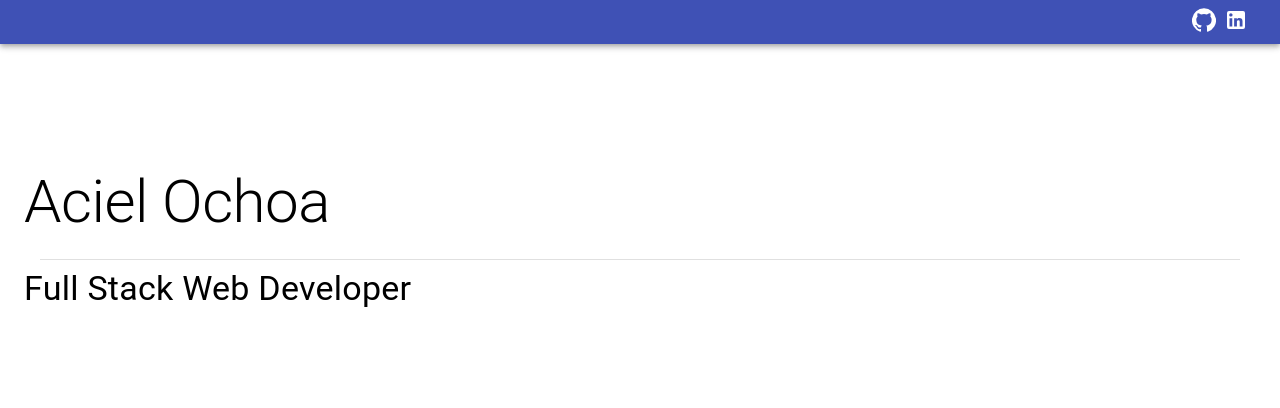
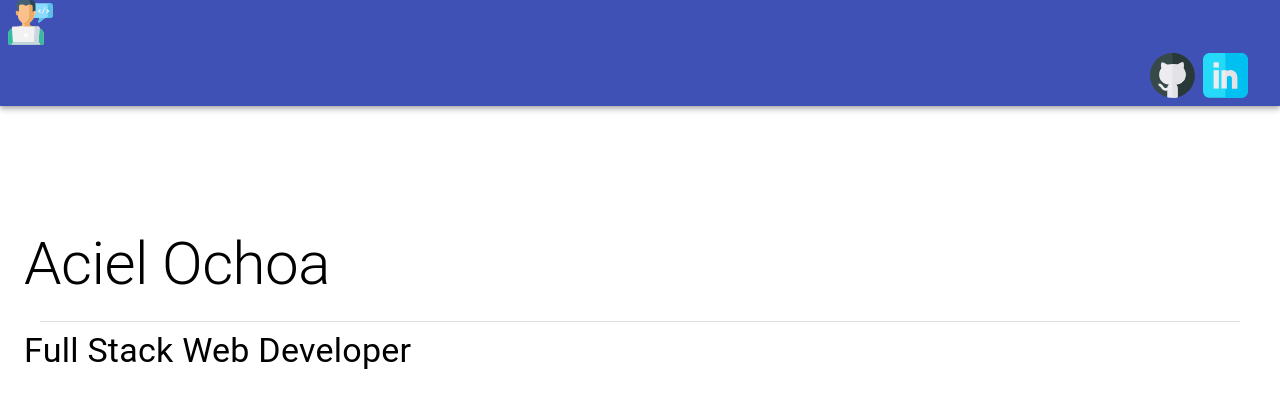
Before and after one commit to AceIsHuman/Aciel-Ochoa-Portfolio, a React (Create React App) app: page / in a window 1280 px wide. Shown: the top 408 px of the page. Built offline with nearby package versions, Linux system fonts and the light colour scheme.

Commit message:
change icons and add Dev icon

```diff
--- /dev/null
+++ b/src/assets/icons/github.js
@@ -0,0 +1,28 @@
+import React from 'react';
+
+const GitHub = props => (
+  <svg className={props.className} viewBox='0 0 512 512' xmlns='http://www.w3.org/2000/svg'>
+    <path
+      d='m512 257c0 120-84.101562 220.5-196 247.5l-30.601562-97.199219h-58.796876l-29.601562 97.199219c-111.898438-27-197-127.5-197-247.5 0-140.699219 115.300781-257 256-257s256 116.300781 256 257zm0 0'
+      fill='#384949'
+    />
+    <path
+      d='m512 257c0 120-84.101562 220.5-196 247.5l-30.601562-97.199219h-29.398438v-407.300781c140.699219 0 256 116.300781 256 257zm0 0'
+      fill='#293939'
+    />
+    <path
+      d='m181.277344 430.058594c-6.078125 0-12.011719-.867188-17.828125-2.578125-15.128907-4.46875-27.421875-14.546875-36.546875-29.914063-4.160156-7.015625-8.496094-11.878906-13.605469-15.308594-5.027344-3.382812-9.039063-4.671874-13.273437-4.363281l-2.636719-29.882812c11.117187-.953125 21.753906 2.0625 32.59375 9.316406 8.832031 5.902344 16.257812 14.0625 22.71875 24.914063 5.304687 8.921874 11.410156 14.152343 19.25 16.46875 8.804687 2.589843 17.941406 1.507812 29.632812-3.472657l11.808594 27.566407c-11.296875 4.835937-21.929687 7.253906-32.113281 7.253906zm0 0'
+      fill='#ececf1'
+    />
+    <path
+      d='m400.902344 287.300781c-10.503906 27.898438-36.902344 63.300781-103.800782 73.199219 8.699219 12.898438 19.199219 19.800781 18.898438 46.800781v97.199219c-19.199219 4.800781-39.300781 7.5-60 7.5s-39.800781-2.699219-59-7.5v-98.402344c0-26.699218 10.101562-34.199218 17.898438-45.597656-66.898438-9.902344-93.296876-45.300781-103.800782-73.199219-14.097656-37.203125-6.597656-83.402343 18.003906-112.800781.597657-.601562 1.5-2.101562 1.199219-3-11.402343-34.199219 2.398438-62.699219 3-65.699219 12.898438 3.898438 15-3.902343 56.699219 21.597657l7.199219 4.203124c3 1.796876 2.101562.597657 5.101562.597657 17.398438-4.800781 35.699219-7.5 53.699219-7.5 18.300781 0 36.300781 2.699219 54.597656 7.5l2.101563.300781s.597656 0 2.101562-.898438c51.898438-31.503906 50.097657-21.300781 64.195313-25.800781.300781 3 14.101562 31.796875 2.703125 65.699219-1.5 4.5 45 47.097656 19.203125 115.800781zm0 0'
+      fill='#ececf1'
+    />
+    <path
+      d='m400.902344 287.300781c-10.503906 27.898438-36.902344 63.300781-103.800782 73.199219 8.699219 12.898438 19.199219 19.800781 18.898438 46.800781v97.199219c-19.199219 4.800781-39.300781 7.5-60 7.5v-387.300781c18.300781 0 36.300781 2.699219 54.601562 7.5l2.097657.300781s.601562 0 2.101562-.898438c51.898438-31.503906 50.097657-21.300781 64.199219-25.800781.300781 3 14.101562 31.796875 2.699219 65.699219-1.5 4.5 45 47.097656 19.203125 115.800781zm0 0'
+      fill='#e2e2e7'
+    />
+  </svg>
+);
+
+export default GitHub;
--- /dev/null
+++ b/src/assets/icons/linkedin.js
@@ -0,0 +1,7 @@
+import React from 'react';
+
+const LinkedIn = props => (
+  <svg className={props.className} viewBox="0 0 512 512" xmlns="http://www.w3.org/2000/svg"><path d="m437 0h-362c-41.398438 0-75 34.601562-75 76v361c0 41.398438 33.601562 75 75 75h362c41.398438 0 75-33.601562 75-75v-361c0-41.398438-33.601562-76-75-76zm0 0" fill="#25d9f8"/><path d="m512 76v361c0 41.398438-33.601562 75-75 75h-181v-512h181c41.398438 0 75 34.601562 75 76zm0 0" fill="#00c0f1"/><g fill="#ececf1"><path d="m121 196h60v211h-60zm0 0"/><path d="m121 106h60v60h-60zm0 0"/><path d="m391 275.800781v131.199219h-60v-121c0-16.5-13.5-30-30-30s-30 13.5-30 30v121h-60v-211h60v11.398438c15.601562-5.097657 25.800781-11.398438 45-11.398438 40.800781 0 75 36.597656 75 79.800781zm0 0"/></g><path d="m391 275.800781v131.199219h-60v-121c0-16.5-13.5-30-30-30s-30 13.5-30 30v121h-15v-211h15v11.398438c15.601562-5.097657 25.800781-11.398438 45-11.398438 40.800781 0 75 36.597656 75 79.800781zm0 0" fill="#e2e2e7"/></svg>
+);
+
+export default LinkedIn;
--- /dev/null
+++ b/src/assets/icons/web-development.js
@@ -0,0 +1,32 @@
+import React from 'react';
+
+const Dev = props => (
+<svg className={props.className} xmlns="http://www.w3.org/2000/svg" viewBox="0 0 512 512">
+  <path d="M482.588 38.416H288.769c-16.122 0-29.191 13.069-29.191 29.191V177.24c0 16.122 13.069 29.191 29.191 29.191h68.942l-11.142 44.976c-1.452 5.86 5.293 10.272 10.081 6.595l67.136-51.57h58.802c16.122 0 29.191-13.069 29.191-29.191V67.607c0-16.122-13.069-29.191-29.191-29.191z" fill="#88dbfd"/>
+  <g fill="#5abfe9">
+    <path d="M355.188 216.618l-8.618 34.789c-1.452 5.86 5.293 10.272 10.081 6.595l67.136-51.57H368.45l-13.262 10.186zM482.588 38.416h-55.337c16.122 0 29.191 13.069 29.191 29.191V177.24c0 16.122-13.069 29.191-29.191 29.191h55.337c16.122 0 29.191-13.069 29.191-29.191V67.607c0-16.122-13.069-29.191-29.191-29.191z"/>
+  </g>
+  <g fill="#f2f2f2">
+    <path d="M341.983 122.105l24.236-15.743c.477-.382 1.145-.477 1.813-.477 2.862 0 6.488 3.053 6.488 6.965 0 1.623-.668 3.053-1.717 3.721l-16.794 10.877 16.794 10.877c1.049.668 1.717 2.1 1.717 3.721 0 3.912-3.626 6.966-6.488 6.966-.668 0-1.336-.096-1.813-.477l-24.236-15.743c-2.194-1.432-2.958-3.721-2.958-5.344 0-1.622.764-3.912 2.958-5.343zM428.146 85.274c0 .572-.096 1.24-.381 1.813l-33.587 68.796c-.668 1.431-2.481 2.385-4.294 2.385-3.244 0-5.344-2.672-5.344-5.057 0-.572.191-1.24.478-1.813l33.491-68.795c.763-1.623 2.29-2.385 4.007-2.385 2.672-.001 5.63 2.002 5.63 5.056zM470.704 132.792l-24.235 15.743c-.477.381-1.145.477-1.813.477-2.863 0-6.489-3.053-6.489-6.966 0-1.622.668-3.053 1.718-3.721l16.793-10.877-16.793-10.877c-1.05-.668-1.718-2.099-1.718-3.721 0-3.911 3.626-6.965 6.489-6.965.668 0 1.336.095 1.813.477l24.235 15.743c2.195 1.432 2.958 3.721 2.958 5.343 0 1.622-.763 3.912-2.958 5.344z"/>
+  </g>
+  <g>
+    <path d="M407.315 384.195c-1.453-24.77-17.179-44.958-40.584-55.916-28.648-13.413-106.665-33.709-106.665-33.709a15.913 15.913 0 01-13.007-15.646v-44.598H162.24v44.598a15.914 15.914 0 01-13.007 15.646s-78.017 20.296-106.665 33.709c-23.405 10.958-39.131 31.146-40.584 55.916L.222 490.518C.08 502.34 9.624 512 21.447 512h366.404c11.823 0 21.367-9.66 21.225-21.482l-1.761-106.323z" fill="#fcc18b"/>
+    <path d="M407.315 384.195c-1.453-24.77-17.179-44.958-40.584-55.916-28.648-13.413-106.665-33.709-106.665-33.709a15.913 15.913 0 01-13.007-15.646v-44.598h-55.336v71.344a15.914 15.914 0 0013.007 15.646s78.017 20.296 106.665 33.709c23.405 10.958 39.131 31.146 40.584 55.916L353.652 512h34.199c11.823 0 21.367-9.66 21.225-21.482l-1.761-106.323zM116.72 121.427h-11.135a17.45 17.45 0 00-10.711 3.652c-5.144 3.976-7.401 10.663-6.239 17.06l4.373 24.077c3.394 17.845 23.738 9.691 23.738 9.691l-.026-54.48z" fill="#eaab65"/>
+    <path d="M292.578 121.427h11.135a17.45 17.45 0 0110.711 3.652c5.144 3.976 7.401 10.663 6.239 17.06l-4.373 24.077c-3.394 17.845-23.738 9.691-23.738 9.691l.026-54.48z" fill="#fcc18b"/>
+    <path d="M266.365 29.923C251.886 16.535 231.534 4.85 204.649 4.528c-26.885.322-47.237 12.007-61.716 25.395-18.468 17.076-28.473 42.434-28.473 68.604l.025 91.246c0 43.137 56.071 87.812 90.165 87.812s90.165-44.675 90.165-87.812l.024-91.246c-.001-26.169-10.006-51.528-28.474-68.604z" fill="#fcc18b"/>
+    <path d="M266.365 29.923C251.886 16.535 231.534 4.85 204.649 4.528c-10.141.122-19.351 1.861-27.668 4.698 13.733 4.683 25.03 12.359 34.048 20.697 18.468 17.076 28.473 42.435 28.473 68.604l-.024 91.246c0 32.64-32.102 66.155-62.496 80.536 9.774 4.625 19.372 7.276 27.668 7.276 34.093 0 90.165-44.675 90.165-87.812l.024-91.246c-.001-26.169-10.006-51.528-28.474-68.604z" fill="#eaab65"/>
+    <path d="M260.44 0H148.858c-28.711 0-51.985 23.275-51.985 51.985v71.731s14.315-.324 23.514 8.78c1.916 1.896 5.171.511 5.171-2.185v-56.22c0-12.69 10.288-22.978 22.978-22.978h20.879a23.734 23.734 0 0115.023 5.359l2.048 1.674a28.69 28.69 0 0036.326 0l2.048-1.674a23.736 23.736 0 0115.023-5.359h20.879c12.69 0 22.978 10.288 22.978 22.978v56.22c0 2.695 3.256 4.08 5.171 2.185 9.199-9.104 23.514-8.78 23.514-8.78V51.985C312.425 23.275 289.151 0 260.44 0z" fill="#426175"/>
+    <g>
+      <path d="M260.44 0h-19.3c9.713 11.433 15.803 28.604 15.958 51.115h3.664c12.69 0 22.978 10.288 22.978 22.978v56.22c0 2.695 3.256 4.08 5.171 2.185 9.199-9.104 23.514-8.78 23.514-8.78V51.985C312.425 23.275 289.151 0 260.44 0z" fill="#2c4456"/>
+    </g>
+    <path d="M366.731 328.28c-16.671-7.805-50.056-17.94-75.06-25.051l-5.409 2.049a230.392 230.392 0 01-163.225 0l-5.409-2.049c-25.004 7.111-58.389 17.246-75.06 25.051-23.405 10.958-39.131 31.146-40.584 55.916L.222 490.518C.08 502.34 9.624 512 21.447 512h366.404c11.823 0 21.367-9.66 21.225-21.482l-1.761-106.322c-1.453-24.77-17.18-44.959-40.584-55.916z" fill="#33bca5"/>
+    <g>
+      <path d="M334.732 485.357H70.693c-8.031 0-14.697-6.207-15.268-14.219l-10.8-151.515c-.632-8.86 6.386-16.395 15.268-16.395h285.638c8.882 0 15.9 7.535 15.268 16.395L350 471.139c-.571 8.011-7.236 14.218-15.268 14.218z" fill="#f2f2f2"/>
+      <path d="M345.532 303.229H289.79c8.882 0 15.9 7.535 15.268 16.395l-11.813 165.733h41.487c8.031 0 14.697-6.207 15.268-14.219l10.8-151.515c.631-8.859-6.386-16.394-15.268-16.394zM353.668 512H55.631c-7.357 0-13.321-5.964-13.321-13.321 0-7.357 5.964-13.321 13.321-13.321h298.037c7.357 0 13.321 5.964 13.321 13.321 0 7.357-5.964 13.321-13.321 13.321z" fill="#cdd6df"/>
+    </g>
+    <circle cx="204.649" cy="400.404" r="21.32" fill="#fff"/>
+  </g>
+</svg>
+)
+
+export default Dev;
--- a/src/components/NavBar.js
+++ b/src/components/NavBar.js
@@ -1,11 +1,16 @@
 import React from 'react';
 import { AppBar, Container } from '@material-ui/core';
-import { GitHub, LinkedIn } from '@material-ui/icons';
 import { makeStyles } from '@material-ui/core/styles';
+import GitHub from '../assets/icons/github';
+import LinkedIn from '../assets/icons/linkedin';
+import Dev from '../assets/icons/web-development';
 
 const useStyles = makeStyles(theme => ({
   icon: {
     paddingLeft: '0.5rem',
+    width: '2.8rem',
+  },
+  icon2: {
     cursor: 'pointer'
   }
 }));
@@ -14,10 +19,11 @@ const NavBar = props => {
   const classes = useStyles();
 
   return (
-    <AppBar position='static' style={{ display: 'flex'}}>
-      <Container style={{ alignSelf: 'flex-end', width: 'auto', margin: '0.5rem' }}>
-        <GitHub className={classes.icon} />
-        <LinkedIn className={classes.icon} />
+    <AppBar position='static'>
+      <Dev className={classes.icon} />
+      <Container style={{ display: 'flex', alignSelf: 'flex-end', width: 'auto', margin: '0.5rem' }}>
+        <GitHub className={`${classes.icon} + ${classes.icon2}`} />
+        <LinkedIn className={`${classes.icon} + ${classes.icon2}`} />
       </Container>
     </AppBar>
   )
```
